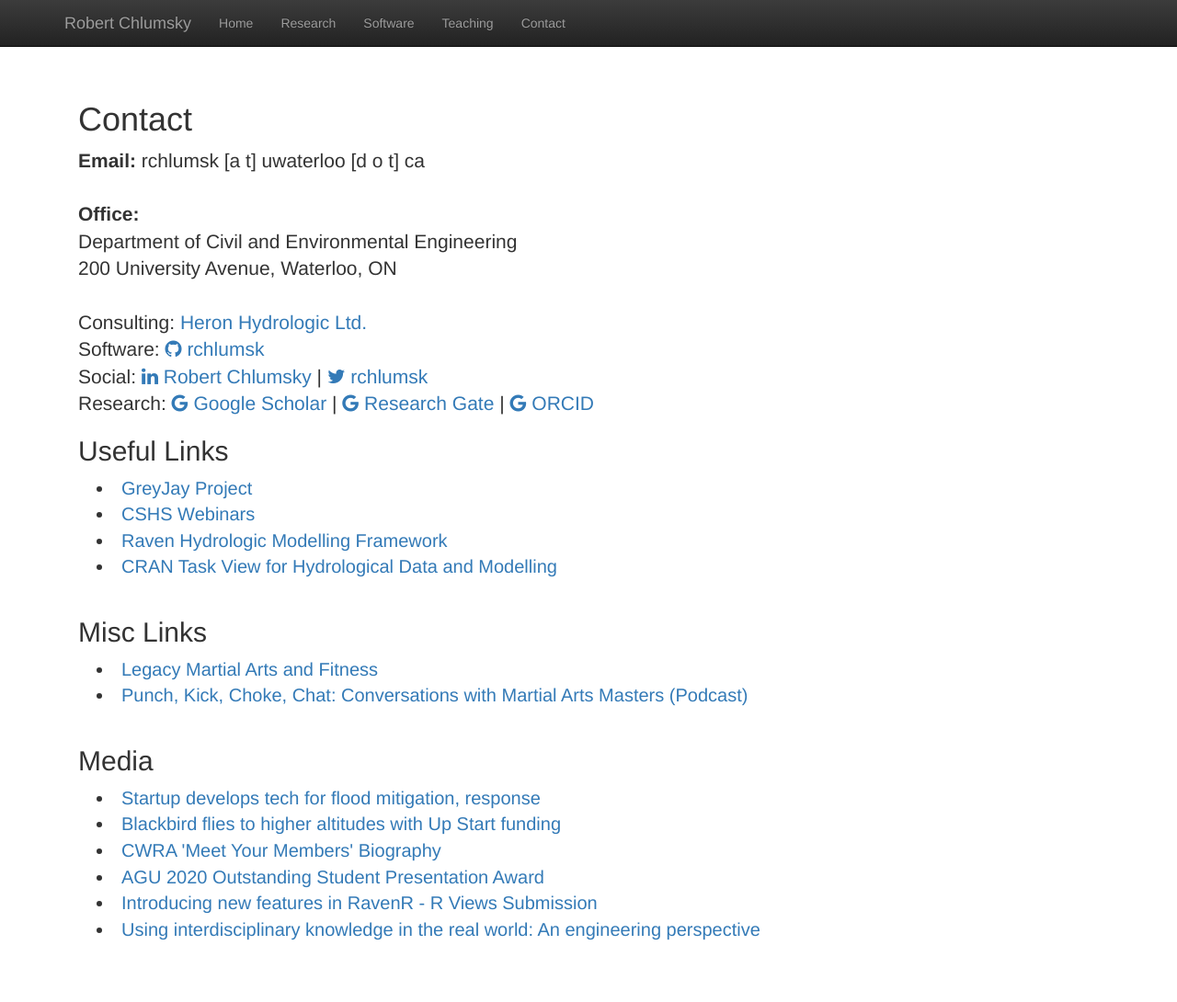
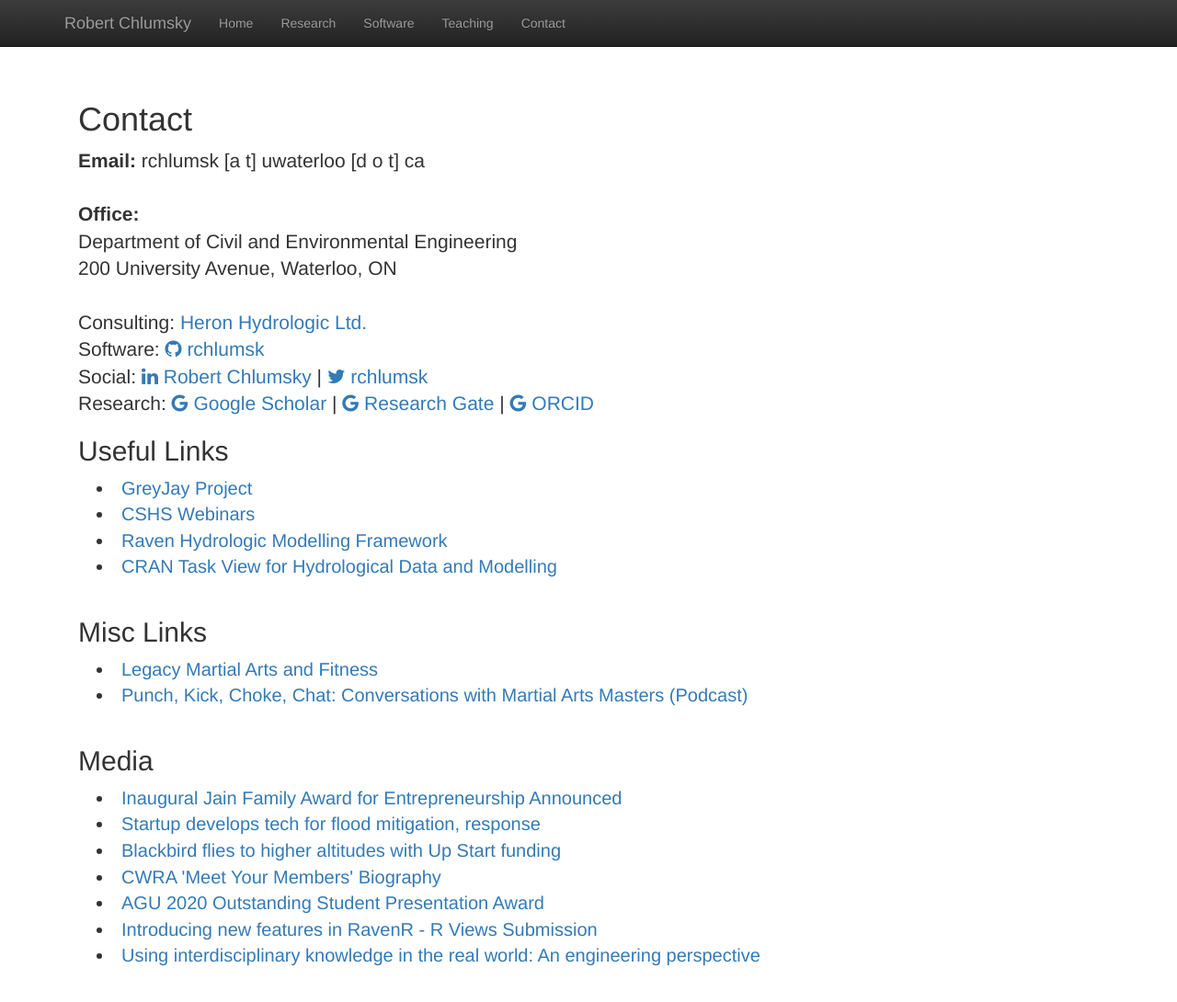
Before and after one commit to rchlumsk/rchlumsk.github.io, a Jekyll site: the page built from contact.html, in a window 1280 px wide and 1124 px high. Shown: the top 1090 px of the window at 92% size. Built offline with Jekyll 4.4.1, drawn with Linux system fonts in a browser that asks for light colours; nearby versions of some CDN libraries; library files that are not in the unit come from our copies.

Commit message:
added media link on Contact page

```diff
--- a/contact.html
+++ b/contact.html
@@ -42,6 +42,7 @@ title:  'Contact'
 
 <h2>Media</h2>
 <p class="content" style="padding:0px;margin:0px 20px 0px;">
+    <li style="padding:0px;margin:0px 20px 0px;font-size:20px;"> <a href = "https://velocityincubator.com/2023/01/inaugural-jain-family-award-for-entrepreneurship-announced/">Inaugural Jain Family Award for Entrepreneurship Announced</a>  </li>
     <li style="padding:0px;margin:0px 20px 0px;font-size:20px;"> <a href = "https://uwaterloo.ca/engineering/news/startup-develops-tech-flood-mitigation-response">Startup develops tech for flood mitigation, response</a>  </li>
     <li style="padding:0px;margin:0px 20px 0px;font-size:20px;"> <a href = "https://uwaterloo.ca/news/blackbird-flies-higher-altitudes-start-funding">Blackbird flies to higher altitudes with Up Start funding</a>  </li>
     <li style="padding:0px;margin:0px 20px 0px;font-size:20px;"> <a href = "https://us12.campaign-archive.com/?u=7c3b90cd5a196f51cd41fbbbf&id=f20ce1d305">CWRA 'Meet Your Members' Biography</a>  </li>
```
